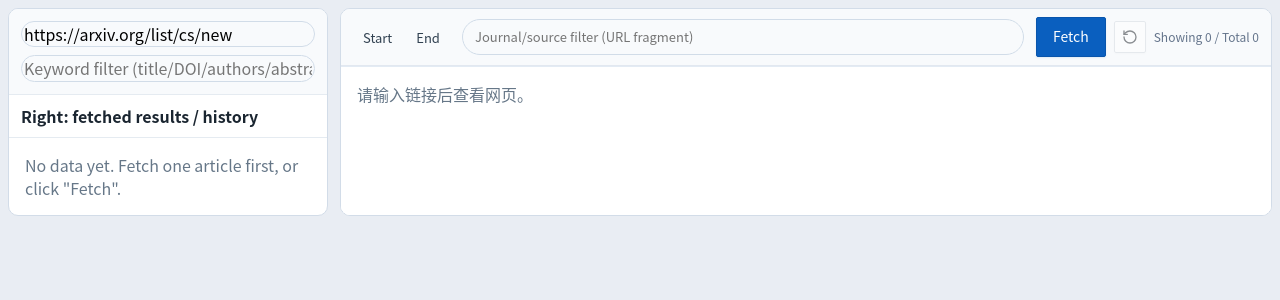
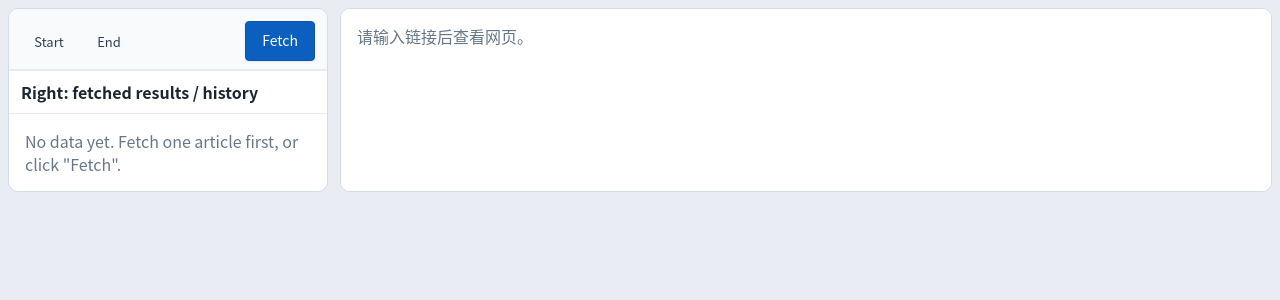
Before and after one commit to chogng/Literature-Studio, a React (Vite) app: page / in a window 1280 px wide. Shown: the top 300 px of the page. Built offline with nearby package versions, Linux system fonts and the light colour scheme.

Commit message:
refactor: streamline reader layout and sidebar controls

```diff
--- a/src/App.css
+++ b/src/App.css
@@ -239,50 +239,13 @@ button:disabled {
 
 .web-panel {
   display: grid;
-  grid-template-rows: auto 1fr;
+  grid-template-rows: 1fr;
   overflow: hidden;
-}
-
-.content-header {
-  position: relative;
-  z-index: 20;
-  overflow: visible;
-  display: flex;
-  align-items: center;
-  gap: 12px;
-  padding: 8px 12px;
-  background: #f8fafc;
-  border-bottom: 1px solid #e2e8f0;
-}
-
-.date-filters {
-  display: flex;
-  gap: 8px;
-  background: #fff;
-  padding: 4px 8px;
-  border-radius: 999px;
-  border: 1px solid #d1dce8;
-}
-
-.source-filter {
-  flex: 1;
-}
-
-.content-actions {
-  display: flex;
-  align-items: center;
-  gap: 8px;
 }
 
 .fetch-btn {
   padding: 6px 16px;
   font-weight: 500;
-}
-
-.count-display {
-  font-size: 12px;
-  color: #64748b;
-  white-space: nowrap;
 }
 
 .web-frame-container {
@@ -303,7 +266,6 @@ button:disabled {
   min-height: 0;
   overflow: hidden;
   background: #fff;
-  border-top: 1px solid #e3ebf4;
   display: flex;
   flex-direction: column;
 }
--- a/src/App.tsx
+++ b/src/App.tsx
@@ -106,7 +106,6 @@ export default function App() {
   const [sameDomainOnly, setSameDomainOnly] = useState(defaultSameDomainOnly);
   const [batchStartDate, setBatchStartDate] = useState(initialBatchDateRange.startDate);
   const [batchEndDate, setBatchEndDate] = useState(initialBatchDateRange.endDate);
-  const [filterKeyword, setFilterKeyword] = useState('');
   const [filterJournal, setFilterJournal] = useState('');
   const [iframeReloadKey, setIframeReloadKey] = useState(0);
   const [isSidebarOpen, setIsSidebarOpen] = useState(true);
@@ -143,29 +142,9 @@ export default function App() {
   );
 
   const filteredArticles = useMemo(() => {
-    const keyword = filterKeyword.trim().toLowerCase();
     const journal = filterJournal.trim().toLowerCase();
-
-    return articles.filter((article) => {
-      const matchesJournal = !journal || article.sourceUrl.toLowerCase().includes(journal);
-      if (!matchesJournal) return false;
-
-      if (!keyword) return true;
-
-      const searchable = [
-        article.title,
-        article.doi ?? '',
-        article.authors.join(' '),
-        article.abstractText ?? '',
-        article.publishedAt ?? '',
-        article.sourceUrl,
-      ]
-        .join(' ')
-        .toLowerCase();
-
-      return searchable.includes(keyword);
-    });
-  }, [articles, filterKeyword, filterJournal]);
+    return articles.filter((article) => !journal || article.sourceUrl.toLowerCase().includes(journal));
+  }, [articles, filterJournal]);
 
   const hasData = articles.length > 0;
 
@@ -471,7 +450,6 @@ export default function App() {
   };
 
   const handleResetFilters = () => {
-    setFilterKeyword('');
     setFilterJournal('');
   };
 
@@ -546,16 +524,12 @@ export default function App() {
             isSidebarOpen={isSidebarOpen}
             filteredArticles={filteredArticles}
             hasData={hasData}
-            homepageUrl={homepageUrl}
-            onHomepageUrlChange={setHomepageUrl}
-            filterKeyword={filterKeyword}
-            onFilterKeywordChange={setFilterKeyword}
+            filterJournal={filterJournal}
+            onFilterJournalChange={setFilterJournal}
             batchStartDate={batchStartDate}
             onBatchStartDateChange={setBatchStartDate}
             batchEndDate={batchEndDate}
             onBatchEndDateChange={handleBatchEndDateChange}
-            filterJournal={filterJournal}
-            onFilterJournalChange={setFilterJournal}
             onFetchLatestBatch={() => void handleFetchLatestBatch()}
             isBatchLoading={isBatchLoading}
             onResetFilters={handleResetFilters}
@@ -577,8 +551,6 @@ export default function App() {
               fetchedAt: ui.fetchedAt,
               emptyFiltered: ui.emptyFiltered,
               emptyAll: ui.emptyAll,
-              homepageUrlPlaceholder: ui.homepageUrlPlaceholder,
-              keywordFilterPlaceholder: ui.keywordFilterPlaceholder,
               startDate: ui.startDate,
               endDate: ui.endDate,
               journalFilterPlaceholder: ui.journalFilterPlaceholder,
--- a/src/components/Button.css
+++ b/src/components/Button.css
@@ -3,7 +3,7 @@
   align-items: center;
   justify-content: center;
   gap: 8px;
-  border-radius: 2px;
+  border-radius: 4px;
   font-weight: 500;
   font-family: inherit;
   cursor: pointer;
--- a/src/components/DateRangePicker.css
+++ b/src/components/DateRangePicker.css
@@ -8,7 +8,7 @@
 .date-range-trigger {
   min-height: 34px;
   border: none;
-  border-radius: 2px;
+  border-radius: 4px;
   background: transparent;
   padding: 6px 10px;
   display: inline-flex;
--- a/src/language/locales/en.ts
+++ b/src/language/locales/en.ts
@@ -12,7 +12,6 @@ const en = {
   endDate: 'End date',
   fetchLatestBusy: 'Batch fetching...',
   fetchLatest: 'Fetch',
-  keywordFilterPlaceholder: 'Keyword filter (title/DOI/authors/abstract)',
   journalFilterPlaceholder: 'Journal/source filter (URL fragment)',
   resetFilter: 'Reset filters',
   showing: 'Showing',
--- a/src/language/locales/zh.ts
+++ b/src/language/locales/zh.ts
@@ -12,7 +12,6 @@ const zh = {
   endDate: '结束日期',
   fetchLatestBusy: '批量抓取中...',
   fetchLatest: '抓取',
-  keywordFilterPlaceholder: '关键词过滤（标题/DOI/作者/摘要）',
   journalFilterPlaceholder: '期刊/来源过滤（URL片段）',
   resetFilter: '重置过滤',
   showing: '显示',
--- a/src/sidebar.css
+++ b/src/sidebar.css
@@ -5,21 +5,31 @@
   min-height: 0;
 }
 
+.sidebar-action-bar {
+  padding: 12px 12px 8px;
+  display: flex;
+  align-items: center;
+  gap: 8px;
+  background: #f8fafc;
+  border-bottom: 1px solid #e5ebf1;
+}
+
+.sidebar-date-picker {
+  flex: 1;
+  min-width: 0;
+}
+
+.sidebar-date-picker .date-range-trigger {
+  min-width: 56px;
+}
+
+.sidebar-fetch-btn {
+  margin-left: auto;
+}
+
 .sidebar-panel > .panel-title {
   flex-shrink: 0;
   border-top: 1px solid #e5ebf1;
-}
-
-.sidebar-header {
-  padding: 12px;
-  display: flex;
-  flex-direction: column;
-  gap: 8px;
-  background: #f8fafc;
-}
-
-.sidebar-input {
-  width: 100%;
 }
 
 .article-list {
--- a/src/sidebar.tsx
+++ b/src/sidebar.tsx
@@ -1,3 +1,5 @@
+import { Button } from './components/Button';
+import DateRangePicker from './components/DateRangePicker';
 import './sidebar.css';
 
 export type SidebarArticle = {
@@ -21,18 +23,23 @@ type SidebarLabels = {
   fetchedAt: string;
   emptyFiltered: string;
   emptyAll: string;
+  startDate: string;
+  endDate: string;
+  fetchLatestBusy: string;
+  fetchLatest: string;
 };
 
 type SidebarProps = {
   articles: SidebarArticle[];
   hasData: boolean;
   labels: SidebarLabels;
-  homepageUrl: string;
-  onHomepageUrlChange: (url: string) => void;
-  filterKeyword: string;
-  onFilterKeywordChange: (keyword: string) => void;
-  homepageUrlPlaceholder?: string;
-  keywordFilterPlaceholder?: string;
+  batchStartDate: string;
+  onBatchStartDateChange: (value: string) => void;
+  batchEndDate: string;
+  onBatchEndDateChange: (value: string) => void;
+  onDatePickerOpenChange?: (isOpen: boolean) => void;
+  onFetchLatestBatch: () => void;
+  isBatchLoading: boolean;
 };
 
 function formatTime(value: string): string {
@@ -45,32 +52,43 @@ export default function Sidebar({
   articles,
   hasData,
   labels,
-  homepageUrl,
-  onHomepageUrlChange,
-  filterKeyword,
-  onFilterKeywordChange,
-  homepageUrlPlaceholder,
-  keywordFilterPlaceholder,
+  batchStartDate,
+  onBatchStartDateChange,
+  batchEndDate,
+  onBatchEndDateChange,
+  onDatePickerOpenChange,
+  onFetchLatestBatch,
+  isBatchLoading,
 }: SidebarProps) {
   const hasVisibleData = articles.length > 0;
 
   return (
     <section className="panel sidebar-panel">
-      <div className="sidebar-header">
-        <input
-          className="sidebar-input pill-input"
-          type="text"
-          value={homepageUrl}
-          onChange={(e) => onHomepageUrlChange(e.target.value)}
-          placeholder={homepageUrlPlaceholder}
+      <div className="sidebar-action-bar">
+        <DateRangePicker
+          className="sidebar-date-picker"
+          startDate={batchStartDate}
+          endDate={batchEndDate}
+          labels={{
+            startDate: labels.startDate,
+            endDate: labels.endDate,
+          }}
+          onStartDateChange={onBatchStartDateChange}
+          onEndDateChange={onBatchEndDateChange}
+          onOpenChange={onDatePickerOpenChange}
         />
-        <input
-          className="sidebar-input pill-input"
-          type="text"
-          value={filterKeyword}
-          onChange={(e) => onFilterKeywordChange(e.target.value)}
-          placeholder={keywordFilterPlaceholder}
-        />
+        <Button
+          type="button"
+          className="fetch-btn sidebar-fetch-btn"
+          variant="primary"
+          mode="text"
+          textMode="with"
+          iconMode="without"
+          onClick={onFetchLatestBatch}
+          disabled={isBatchLoading}
+        >
+          {isBatchLoading ? labels.fetchLatestBusy : labels.fetchLatest}
+        </Button>
       </div>
       <div className="panel-title">{labels.resultPanelTitle}</div>
       {hasVisibleData ? (
--- a/src/views/ReaderView.tsx
+++ b/src/views/ReaderView.tsx
@@ -1,29 +1,17 @@
 import { useCallback, useEffect, useRef } from 'react';
-import { RotateCcw } from 'lucide-react';
 import Sidebar from '../sidebar';
-import { Button } from '../components/Button';
-import DateRangePicker from '../components/DateRangePicker';
 import type { ReaderViewProps } from './types';
 
 export default function ReaderView({
   isSidebarOpen,
   filteredArticles,
   hasData,
-  homepageUrl,
-  onHomepageUrlChange,
-  filterKeyword,
-  onFilterKeywordChange,
   batchStartDate,
   onBatchStartDateChange,
   batchEndDate,
   onBatchEndDateChange,
-  filterJournal,
-  onFilterJournalChange,
   onFetchLatestBatch,
   isBatchLoading,
-  onResetFilters,
-  filteredCount,
-  totalCount,
   browserUrl,
   previewCurrentUrl,
   iframeReloadKey,
@@ -133,70 +121,22 @@ export default function ReaderView({
             fetchedAt: labels.fetchedAt,
             emptyFiltered: labels.emptyFiltered,
             emptyAll: labels.emptyAll,
+            startDate: labels.startDate,
+            endDate: labels.endDate,
+            fetchLatestBusy: labels.fetchLatestBusy,
+            fetchLatest: labels.fetchLatest,
           }}
-          homepageUrl={homepageUrl}
-          onHomepageUrlChange={onHomepageUrlChange}
-          filterKeyword={filterKeyword}
-          onFilterKeywordChange={onFilterKeywordChange}
-          homepageUrlPlaceholder={labels.homepageUrlPlaceholder}
-          keywordFilterPlaceholder={labels.keywordFilterPlaceholder}
+          batchStartDate={batchStartDate}
+          onBatchStartDateChange={onBatchStartDateChange}
+          batchEndDate={batchEndDate}
+          onBatchEndDateChange={onBatchEndDateChange}
+          onDatePickerOpenChange={handleDatePickerOpenChange}
+          onFetchLatestBatch={onFetchLatestBatch}
+          isBatchLoading={isBatchLoading}
         />
       ) : null}
 
       <section className="panel web-panel">
-        <header className="content-header">
-          <DateRangePicker
-            startDate={batchStartDate}
-            endDate={batchEndDate}
-            labels={{
-              startDate: labels.startDate,
-              endDate: labels.endDate,
-            }}
-            onStartDateChange={onBatchStartDateChange}
-            onEndDateChange={onBatchEndDateChange}
-            onOpenChange={handleDatePickerOpenChange}
-          />
-
-          <input
-            className="filter-input pill-input source-filter"
-            type="text"
-            value={filterJournal}
-            onChange={(event) => onFilterJournalChange(event.target.value)}
-            placeholder={labels.journalFilterPlaceholder}
-          />
-
-          <div className="content-actions">
-            <Button
-              type="button"
-              className="fetch-btn"
-              variant="primary"
-              mode="text"
-              textMode="with"
-              iconMode="without"
-              onClick={onFetchLatestBatch}
-              disabled={isBatchLoading}
-            >
-              {isBatchLoading ? labels.fetchLatestBusy : labels.fetchLatest}
-            </Button>
-            <Button
-              type="button"
-              mode="icon"
-              variant="secondary"
-              size="sm"
-              iconMode="with"
-              textMode="without"
-              onClick={onResetFilters}
-              disabled={!filterKeyword && !filterJournal}
-              title={labels.resetFilter}
-              aria-label={labels.resetFilter}
-            >
-              <RotateCcw size={16} />
-            </Button>
-            <span className="count-display">
-              {labels.showing} {filteredCount} / {labels.total} {totalCount}
-            </span>
-          </div>
-        </header>
         <div className="web-frame-container">
           <div className="native-webview-host">
             {browserUrl ? (
```
Also changed, not shown: src/views/types.ts (+2 -8 lines).
